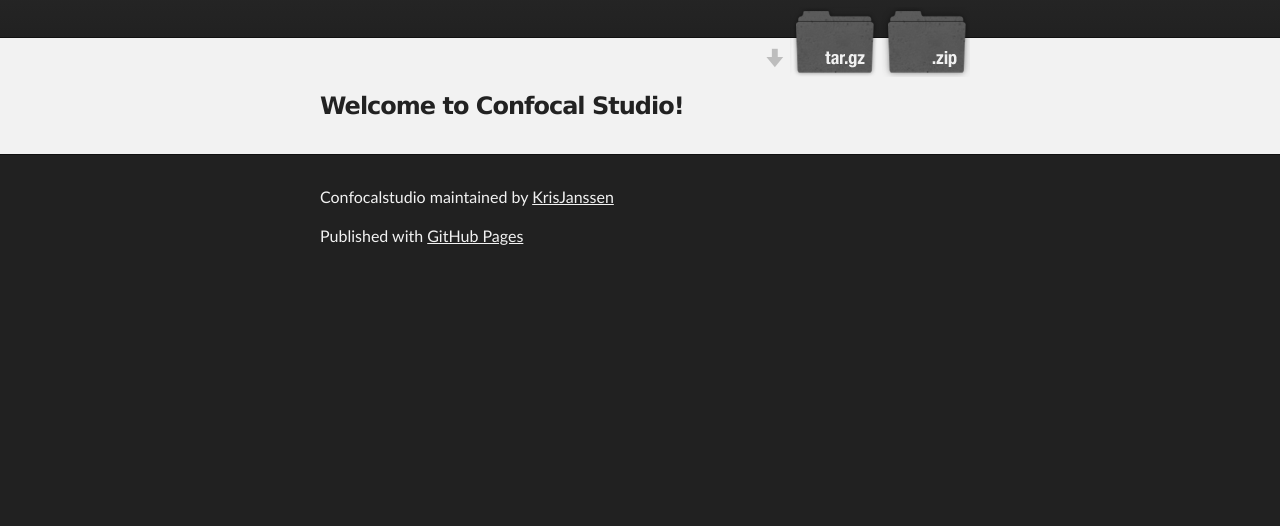
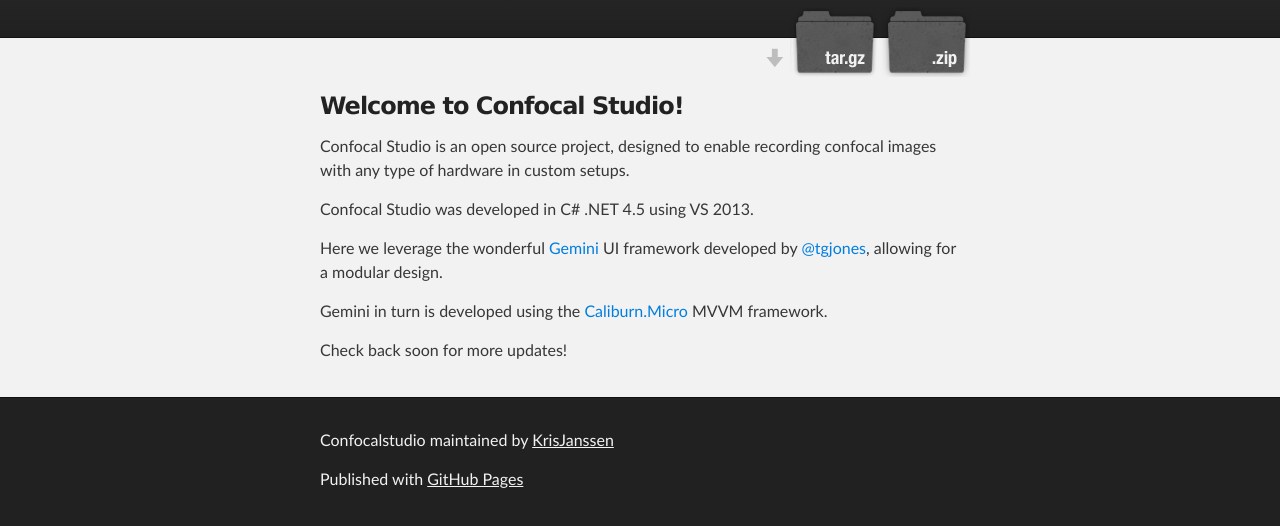
Before and after one commit to KrisJanssen/ConfocalStudio, a plain HTML site: page index.html in a window 1280 px wide. Shown: the part 208-734 px from the top of the page. Drawn offline with Linux system fonts and the light colour scheme.

Commit message:
Create gh-pages branch via GitHub

```diff
--- a/index.html
+++ b/index.html
@@ -33,6 +33,16 @@
       <section id="main_content" class="inner">
         <h3>
 <a name="welcome-to-confocal-studio" class="anchor" href="#welcome-to-confocal-studio"><span class="octicon octicon-link"></span></a>Welcome to Confocal Studio!</h3>
+
+<p>Confocal Studio is an open source project, designed to enable recording confocal images with any type of hardware in custom setups.</p>
+
+<p>Confocal Studio was developed in C# .NET 4.5 using VS 2013.</p>
+
+<p>Here we leverage the wonderful <a href="https://github.com/tgjones/gemini">Gemini</a> UI framework developed by <a href="https://github.com/tgjones" class="user-mention">@tgjones</a>, allowing for a modular design.</p>
+
+<p>Gemini in turn is developed using the <a href="http://caliburnmicro.com">Caliburn.Micro</a> MVVM framework.</p>
+
+<p>Check back soon for more updates!</p>
       </section>
     </div>
 
--- a/params.json
+++ b/params.json
@@ -1 +1 @@
-{"name":"Confocalstudio","tagline":"An open source environment for operating custom confocal microscopy setups","body":"### Welcome to Confocal Studio!","google":"UA-53613137-1","note":"Don't delete this file! It's used internally to help with page regeneration."}
+{"name":"Confocalstudio","tagline":"An open source environment for operating custom confocal microscopy setups","body":"### Welcome to Confocal Studio!\r\n\r\nConfocal Studio is an open source project, designed to enable recording confocal images with any type of hardware in custom setups.\r\n\r\nConfocal Studio was developed in C# .NET 4.5 using VS 2013.\r\n\r\nHere we leverage the wonderful [Gemini](https://github.com/tgjones/gemini) UI framework developed by @tgjones, allowing for a modular design.\r\n\r\nGemini in turn is developed using the [Caliburn.Micro](http://caliburnmicro.com) MVVM framework.\r\n\r\nCheck back soon for more updates!","google":"UA-53613137-1","note":"Don't delete this file! It's used internally to help with page regeneration."}
```
